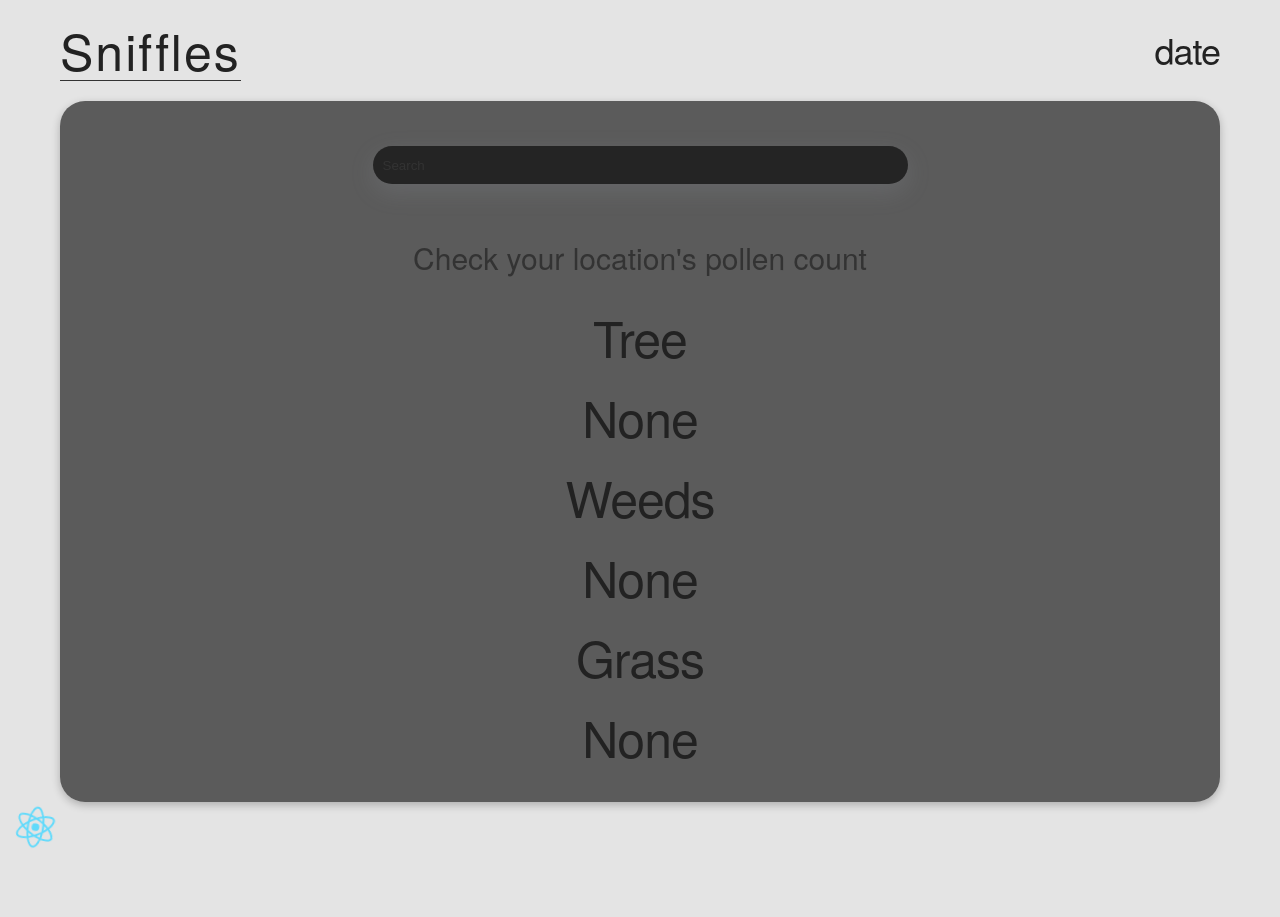
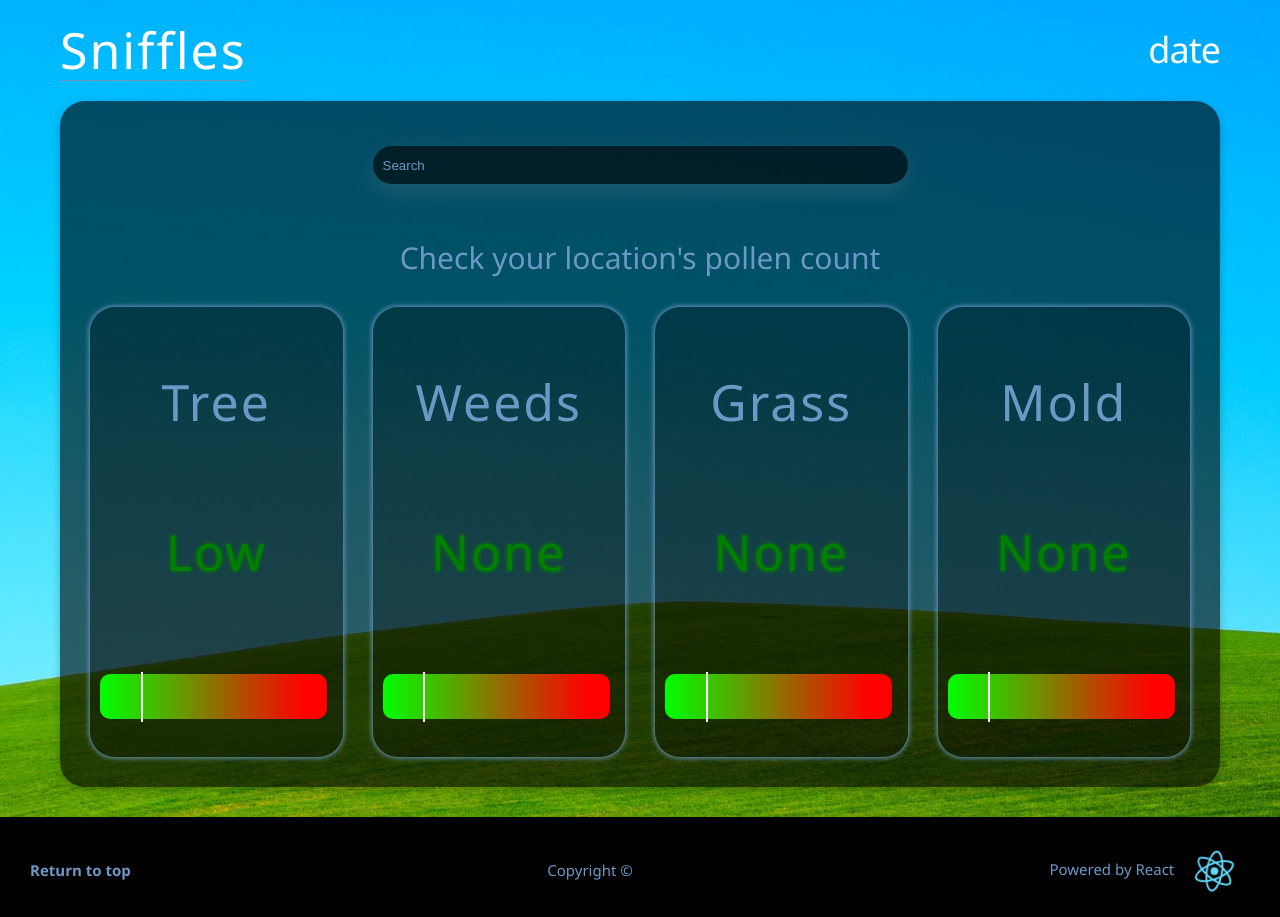
Before and after one commit to jodyvanhoose/sniffles, a React (Create React App) app in the folder sniffles/: page / in a window 1280 px wide. Before the commit the page ends 866 px from the top, so only its background shows below. Built offline with nearby package versions, Linux system fonts and the light colour scheme.

Commit message:
added sass variables and footer

```diff
--- a/sniffles/public/index.html
+++ b/sniffles/public/index.html
@@ -25,6 +25,7 @@
       Learn how to configure a non-root public URL by running `npm run build`.
     -->
     <link rel="stylesheet" href="https://cdnjs.cloudflare.com/ajax/libs/skeleton/2.0.4/skeleton.min.css">
+
     <title>Sniffles</title>
   </head>
   <body>
--- a/sniffles/src/App.js
+++ b/sniffles/src/App.js
@@ -1,7 +1,9 @@
-import logo from './logo.svg';
 import './App.css';
+import './index.css'
 import Nav from './Nav';
 import Main from './Main';
+import Footer from './Footer';
+
 
 function App() {
   return (
@@ -10,11 +12,7 @@ function App() {
         <Nav />
         <Main />
       </div>
-
-
-        <img src={logo} className="App-logo" alt="logo" />
-
-
+      <Footer />
     </div>
   );
 }
--- /dev/null
+++ b/sniffles/src/Footer.js
@@ -0,0 +1,17 @@
+import logo from './logo.svg';
+import './App.css';
+
+function Footer() {
+  return(
+    <footer>
+      <a href="#top">Return to top</a>
+      <p>Copyright &copy;</p>
+      <div>
+        <p>Powered by React</p>
+        <span><img src={logo} className="App-logo" alt="logo" /></span>
+      </div>
+    </footer>
+  )
+}
+
+export default Footer
--- a/sniffles/src/Main.js
+++ b/sniffles/src/Main.js
@@ -1,4 +1,6 @@
 function Main() {
+
+
   return(
     <main>
       {/* search bar  */}
@@ -15,38 +17,45 @@ function Main() {
       <div className="display-wrap">
         <div className="pollen-display tree">
           <h1>Tree</h1>
-          <h1 id="tree-box" className="box">None</h1>
+
+          <h1 id="tree-box" className="tree-box">Low</h1>
           <div className="color-box">
             <div className="color"></div>
             <div className="indicator tree-indicator"></div>
           </div>
         </div>
-      </div>
+
 
       {/* weeds display */}
-      <div className="display-wrap">
         <div className="pollen-display weed">
           <h1>Weeds</h1>
-          <h1 id="tree-box" className="box">None</h1>
+          <h1 id="weed-box" className="weed-box">None</h1>
           <div className="color-box">
             <div className="color"></div>
             <div className="indicator weed-indicator"></div>
           </div>
         </div>
-      </div>
 
       {/* grass display */}
-      <div className="display-wrap">
         <div className="pollen-display grass">
           <h1>Grass</h1>
-          <h1 id="tree-box" className="box">None</h1>
+          <h1 id="grass-box" className="grass-box">None</h1>
           <div className="color-box">
             <div className="color"></div>
             <div className="indicator grass-indicator"></div>
           </div>
         </div>
-      </div>
 
+        <div className="pollen-display mold">
+          <h1>Mold</h1>
+          <h1 id="mold-box" className="mold-box">None</h1>
+          <div className="color-box">
+            <div className="color"></div>
+            <div className="indicator grass-indicator"></div>
+          </div>
+        </div>
+
+    </div>
     </main>
   )
 }
--- /dev/null
+++ b/sniffles/src/_variables.scss
@@ -0,0 +1,2 @@
+$primaryColor: #6c98c5;
+$dark: #333;
--- a/sniffles/src/index.css
+++ b/sniffles/src/index.css
@@ -10,6 +10,12 @@
 
 body {
   background-color: #e4e4e4;
+  background-image: url(../public/img/green_field.jpg);
+  background-repeat: no-repeat;
+  background-position: center;
+  background-size: cover;
+  color: #fff;
+  font-family: "Segoe UI", Tahoma, Geneva, Verdana, sans-serif;
 }
 
 .page-container {
@@ -20,7 +26,7 @@ body {
 
 a {
   text-decoration: none;
-  color: #333;
+  color: #6c98c5;
   font-weight: 600;
 }
 
@@ -29,7 +35,7 @@ header {
   align-items: center;
 }
 header h1 {
-  border-bottom: 1px solid #333;
+  border-bottom: 1px solid #6c98c5;
   letter-spacing: 2px;
 }
 header nav {
@@ -67,7 +73,7 @@ main .search-bar input {
   background-color: rgba(0, 0, 0, 0.6);
   border: none;
   outline: none;
-  color: #333;
+  color: #6c98c5;
 }
 main .search-bar input::-moz-placeholder {
   color: inherit;
@@ -82,9 +88,177 @@ main .search-bar .clear-btn {
   display: none;
   padding: 0.6em;
   font-weight: 200;
-  color: #333;
+  color: #6c98c5;
 }
 main .location-text {
   font-size: 2em;
-  color: #333;
+  color: #6c98c5;
+}
+
+.display-wrap {
+  display: flex;
+  justify-content: space-evenly;
+}
+.display-wrap .pollen-display {
+  border-radius: 25px;
+  width: 100%;
+  min-height: 450px;
+  margin: 0 1em 1em 1em;
+  padding-top: 2em;
+  display: flex;
+  flex-direction: column;
+  justify-content: space-around;
+  align-items: center;
+  background-color: rgba(0, 0, 0, 0.3);
+  box-shadow: 0 0 5px 1px #6c98c5;
+  color: #6c98c5;
+}
+.display-wrap .pollen-display h1 {
+  letter-spacing: 2px;
+}
+.display-wrap .tree-box {
+  color: green;
+  text-shadow: 0 0 4px green;
+}
+.display-wrap .weed-box {
+  color: green;
+  text-shadow: 0 0 4px green;
+}
+.display-wrap .grass-box {
+  color: green;
+  text-shadow: 0 0 4px green;
+}
+.display-wrap .mold-box {
+  color: green !important;
+  text-shadow: 0 0 4px green !important;
+}
+.display-wrap .color-box {
+  height: 50px;
+  width: 100%;
+  position: relative;
+}
+.display-wrap .color-box .color {
+  position: absolute;
+  top: 2px;
+  left: 10px;
+  height: 90%;
+  width: 90%;
+  max-width: 250px;
+  background: #00ff00;
+  background: linear-gradient(90deg, #00ff00 0%, #ff0000 90%);
+  background: -moz-linear-gradient(90deg, #00ff00 0%, #ff0000 90%);
+  border-radius: 10px;
+}
+.display-wrap .color-box .indicator {
+  position: absolute;
+  top: 0;
+  left: 2%;
+  height: 100%;
+  width: 2px;
+  background-color: #fff;
+}
+.display-wrap .color-box .tree-indicator {
+  top: 0;
+  -webkit-animation-duration: 3s;
+          animation-duration: 3s;
+  -webkit-animation-name: tree-slider;
+          animation-name: tree-slider;
+  -webkit-animation-fill-mode: forwards;
+          animation-fill-mode: forwards;
+}
+@-webkit-keyframes tree-slider {
+  0% {
+    left: 2%;
+  }
+  100% {
+    left: 20%;
+  }
+}
+@keyframes tree-slider {
+  0% {
+    left: 2%;
+  }
+  100% {
+    left: 20%;
+  }
+}
+.display-wrap .color-box .weed-indicator {
+  top: 0;
+  -webkit-animation-duration: 3s;
+          animation-duration: 3s;
+  -webkit-animation-name: weed-slider;
+          animation-name: weed-slider;
+  -webkit-animation-fill-mode: forwards;
+          animation-fill-mode: forwards;
+}
+@-webkit-keyframes weed-slider {
+  0% {
+    left: 2%;
+  }
+  100% {
+    left: 20%;
+  }
+}
+@keyframes weed-slider {
+  0% {
+    left: 2%;
+  }
+  100% {
+    left: 20%;
+  }
+}
+.display-wrap .color-box .grass-indicator {
+  top: 0;
+  -webkit-animation-duration: 3s;
+          animation-duration: 3s;
+  -webkit-animation-name: grass-slider;
+          animation-name: grass-slider;
+  -webkit-animation-fill-mode: forwards;
+          animation-fill-mode: forwards;
+}
+@-webkit-keyframes grass-slider {
+  0% {
+    left: 2%;
+  }
+  100% {
+    left: 20%;
+  }
+}
+@keyframes grass-slider {
+  0% {
+    left: 2%;
+  }
+  100% {
+    left: 20%;
+  }
+}
+
+footer {
+  margin-top: 2em;
+  height: 100px;
+  background-color: rgb(0, 0, 0);
+  display: flex;
+  align-items: flex-end;
+  padding-left: 2em;
+  display: flex;
+  justify-content: space-between;
+}
+footer a {
+  padding-bottom: 3.5rem;
+  color: #6c98c5;
+}
+footer p {
+  color: #6c98c5;
+  padding-bottom: 0;
+  margin-bottom: 3.5rem;
+}
+footer div {
+  display: flex;
+  align-items: center;
+  padding-bottom: 1.5rem;
+  padding-right: 3rem;
+}
+footer div p {
+  padding-right: 0.5rem;
+  margin-bottom: 1rem;
 }/*# sourceMappingURL=index.css.map */
--- a/sniffles/src/index.scss
+++ b/sniffles/src/index.scss
@@ -1,3 +1,5 @@
+@import './variables';
+
 *, *::before, *::after {
   margin: 0;
   padding: 0;
@@ -10,6 +12,13 @@
 
 body{
   background-color: #e4e4e4;
+  background-image: url(../public/img/green_field.jpg);
+  background-repeat: no-repeat;
+  background-position: center;
+  background-size: cover;
+  color: #fff;
+
+  font-family: 'Segoe UI', Tahoma, Geneva, Verdana, sans-serif;
 }
 
 .page-container{
@@ -20,7 +29,7 @@ body{
 
 a{
   text-decoration: none;
-  color: #333;
+  color: $primaryColor;
   font-weight: 600;
 }
 
@@ -30,7 +39,7 @@ header{
   align-items: center;
 
   h1{
-    border-bottom: 1px solid #333;
+    border-bottom: 1px solid $primaryColor;
     letter-spacing: 2px;
   }
 
@@ -72,7 +81,7 @@ main{
       background-color: rgba(0,0,0,.6);
       border: none;
       outline: none;
-      color: #333;
+      color: $primaryColor;
       &::placeholder{
         color: inherit;
       }
@@ -82,12 +91,180 @@ main{
       display: none;
       padding: .6em;
       font-weight: 200;
-      color: #333;
+      color: $primaryColor;
     }
   }
 
   .location-text{
     font-size: 2em;
-    color: #333;
+    color: $primaryColor;
   }
 }
+
+// pollen display section
+.display-wrap{
+  display: flex;
+  justify-content: space-evenly;
+
+  .pollen-display{
+    border-radius: 25px;
+    width: 100%;
+    min-height: 450px;
+    margin: 0 1em 1em 1em;
+    padding-top: 2em;
+    display: flex;
+    flex-direction: column;
+    justify-content: space-around;
+    align-items: center;
+    background-color: rgba(0,0,0,0.3);
+    box-shadow: 0 0 5px 1px $primaryColor;
+    color: $primaryColor;
+
+    h1{
+      letter-spacing: 2px;
+    }
+
+
+  }
+
+
+
+    .tree-box{
+      color: green;
+      text-shadow: 0 0 4px green;
+    }
+
+    .weed-box{
+      color: green;
+      text-shadow: 0 0 4px green;
+    }
+
+    .grass-box{
+      color: green;
+      text-shadow: 0 0 4px green;
+    }
+
+
+    .mold-box{
+      color: green !important;
+      text-shadow: 0 0 4px green !important;
+    }
+
+
+  .color-box{
+    height: 50px;
+    width: 100%;
+    position: relative;
+
+
+    .color{
+      position: absolute;
+      top: 2px;
+      left: 10px;
+
+      height: 90%;
+      width: 90%;
+      max-width: 250px;
+      background: #00ff00;
+      background: linear-gradient(90deg,#00ff00 0%, #ff0000 90%);
+      background: -webkit-linear-gradient(90deg,#00ff00 0%, #ff0000 90%);
+      background: -moz-linear-gradient(90deg,#00ff00 0%, #ff0000 90%);
+      border-radius: 10px;
+    }
+
+    .indicator{
+      position: absolute;
+      top: 0;
+      left: 2%;
+      height: 100%;
+      width: 2px;
+      background-color: #fff;
+    }
+
+    .tree-indicator{
+      top: 0;
+      animation-duration: 3s;
+      animation-name: tree-slider;
+      animation-fill-mode: forwards;
+    }
+
+    @keyframes tree-slider{
+      0%{
+        left: 2%;
+      }
+      100%{
+        left: 20%;
+      }
+    }
+
+    .weed-indicator{
+      top: 0;
+      animation-duration: 3s;
+      animation-name: weed-slider;
+      animation-fill-mode: forwards;
+    }
+
+    @keyframes weed-slider{
+      0%{
+        left: 2%;
+      }
+      100%{
+        left: 20%;
+      }
+    }
+
+    .grass-indicator{
+      top: 0;
+      animation-duration: 3s;
+      animation-name: grass-slider;
+      animation-fill-mode: forwards;
+    }
+
+    @keyframes grass-slider{
+      0%{
+        left: 2%;
+      }
+      100%{
+        left: 20%;
+      }
+    }
+  }
+
+}
+
+
+footer{
+  margin-top: 2em;
+  height: 100px;
+  background-color: rgba(0, 0, 0, 1);
+  display: flex;
+  align-items: flex-end;
+  padding-left: 2em;
+  display: flex;
+  justify-content: space-between;
+
+  a{
+    padding-bottom: 3.5rem;
+    color: $primaryColor;
+  }
+
+  p{
+    color: $primaryColor;
+    padding-bottom: 0;
+    margin-bottom: 3.5rem;
+  }
+
+  div{
+    display: flex;
+    align-items: center;
+    padding-bottom: 1.5rem;
+    padding-right: 3rem;
+   p{
+    padding-right: .5rem;
+    margin-bottom: 1rem;
+   }
+
+
+
+  }
+}
```
Also changed, not shown: sniffles/public/img/green_field.jpg (added), 1 other file (tests, documents, lock files or other folders).
